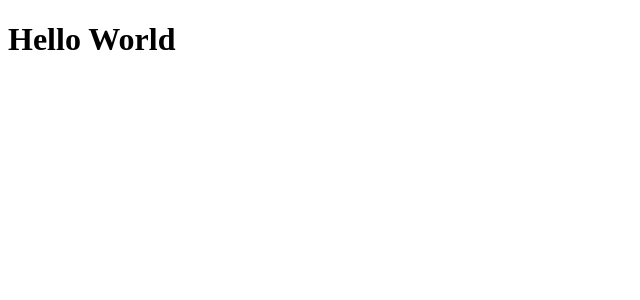
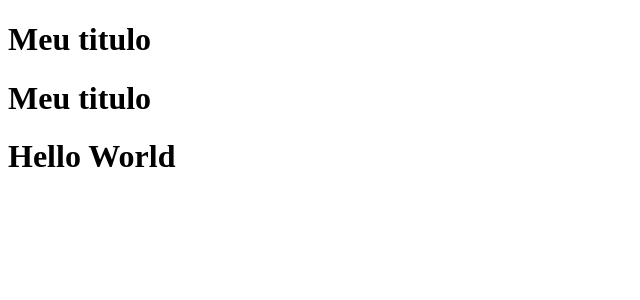
Before and after one commit to carregando/react-nextjs-exemplos, a Next.js app: page / in a window 1280 px wide. Shown: the top 300 px of the page, without its empty margins (0-640 px from the left). Built offline with nearby package versions, Linux system fonts and the light colour scheme.

Commit message:
Criado primeiro componente react

```diff
--- a/pages/index.js
+++ b/pages/index.jsx
@@ -1,6 +1,10 @@
+import Title from '../src/componetes/title/Title'
+
 function HomePage () {
   return(
     <div>
+      <Title />
+      <Title />
       <h1>Hello World</h1>
     </div>
   )
--- /dev/null
+++ b/src/componetes/title/Title.jsx
@@ -0,0 +1,7 @@
+function Title () {
+  return (
+    <h1>Meu titulo</h1>
+  )
+}
+
+export default Title
```
